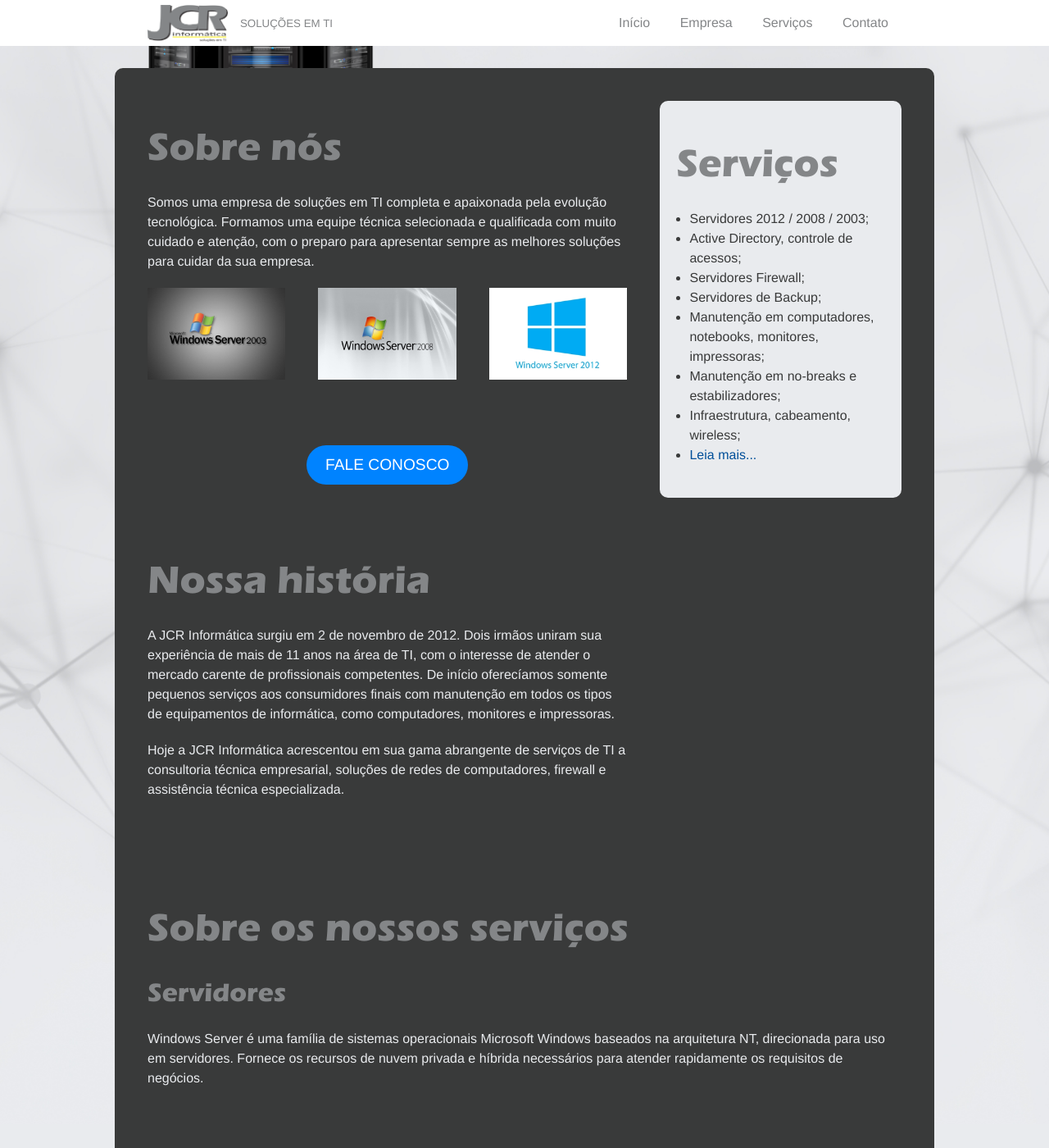
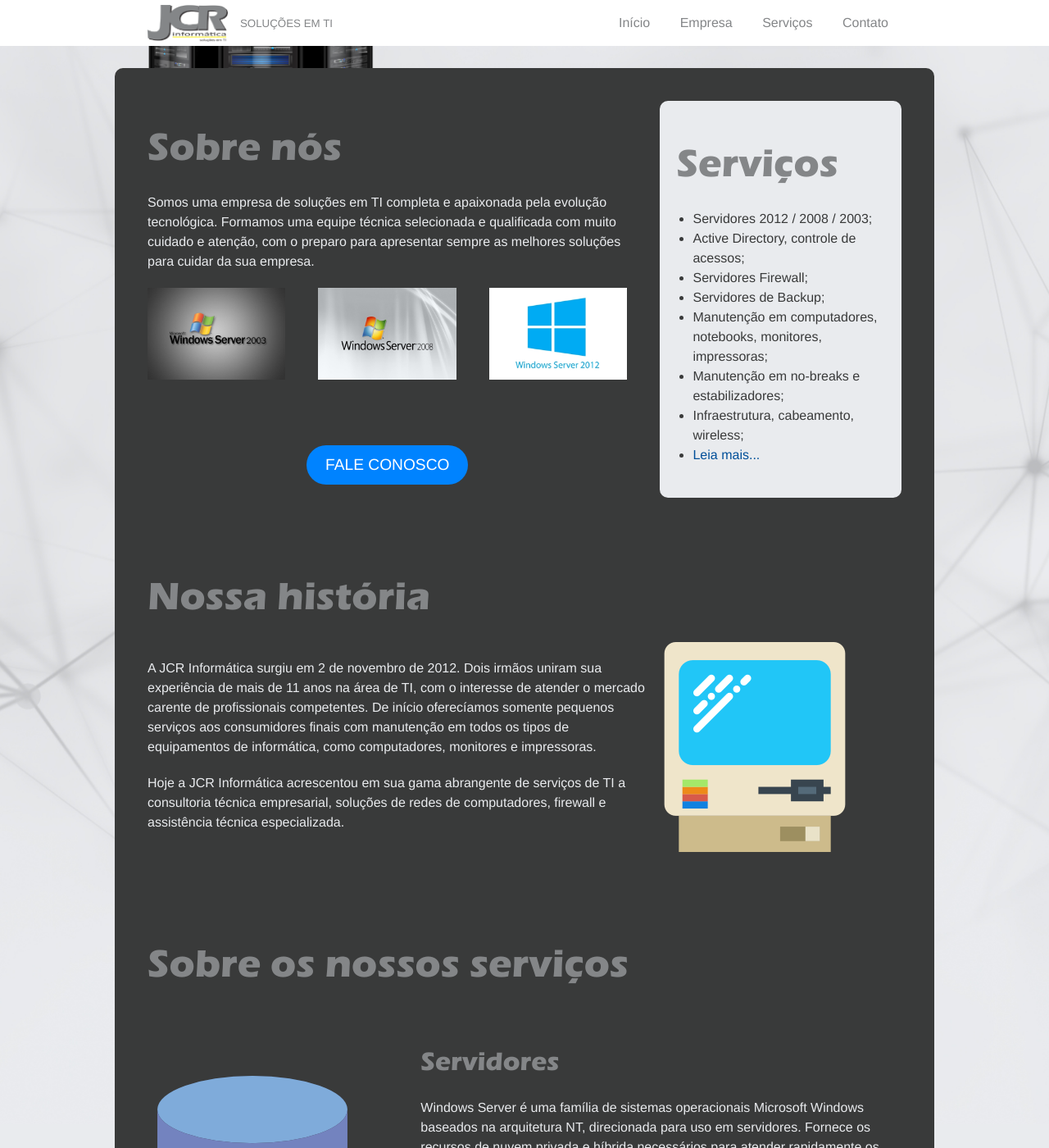
Before and after one commit to JCRInformatica/JCRInformatica.github.io, a Jekyll site: the page built from index.html, in a window 1280 px wide and 1400 px high, scrolled down 246 px. Shown: the whole window at 82% size. Built offline with Jekyll 4.4.1, drawn with Linux system fonts in a browser that asks for light colours.

Commit message:
Ilustrações

```diff
--- a/_includes/header.html
+++ b/_includes/header.html
@@ -6,7 +6,7 @@
     <a class="site-title page-link" href="{{ site.baseurl }}/"><img src="{{ '/img/Logo-JCR.png' }}" alt="{{ site.title }}"> <small>SOLUÇÕES EM TI</small></a>
 
     <nav class="site-nav">
-      <a href="#&times;" class="menu-icon">
+      <a href="#menu" class="menu-icon">
         <svg viewBox="0 0 18 15">
           <path fill="#424242" d="M18,1.484c0,0.82-0.665,1.484-1.484,1.484H1.484C0.665,2.969,0,2.304,0,1.484l0,0C0,0.665,0.665,0,1.484,0 h15.031C17.335,0,18,0.665,18,1.484L18,1.484z"/>
           <path fill="#424242" d="M18,7.516C18,8.335,17.335,9,16.516,9H1.484C0.665,9,0,8.335,0,7.516l0,0c0-0.82,0.665-1.484,1.484-1.484 h15.031C17.335,6.031,18,6.696,18,7.516L18,7.516z"/>
--- a/_sass/_base.sass
+++ b/_sass/_base.sass
@@ -58,7 +58,7 @@ figcaption
  * Lists
  */
 ul, ol
-    margin-left: 1em
+    margin-left: $spacing-unit / 2
 
 
 li
@@ -76,6 +76,11 @@ h1, h2, h3, h4, h5, h6
 @for $i from 1 through 6
     h#{$i}
         font-size: $base-font-size * ( 6 / $i )
+
+        @if $i < 5
+
+            +media-query($content-width)
+                font-size: $base-font-size * ( 4 / $i )
 
 
 
--- a/_sass/_grid.sass
+++ b/_sass/_grid.sass
@@ -44,13 +44,10 @@
         align-items: stretch
 
     +variant(spacing)
-        > :not(:last-child)
-            margin-right: $spacing-unit
+        +media-greater($on-palm)
+            > :not(:last-child)
+                margin-right: $spacing-unit
         +media-query($on-palm)
-            > :not(:first-child)
-                margin-left: 0
-            > :not(:last-child)
-                margin-right: 0
             > *
                 margin-bottom: $spacing-unit / 2
 
@@ -87,10 +84,8 @@
             display: inline-block
 
             +media-greater($on-palm)
-                flex-basis: 50%
-                width: 50%
+                flex-basis: 45%
+                flex-basis: calc(50% - #{$spacing-unit})
 
-                &:nth-child(odd)
-                    margin-left: 0 !important
                 &:nth-child(even)
-                    margin-right: 0 !important
+                    margin-right: 0
--- a/_sass/_layout.sass
+++ b/_sass/_layout.sass
@@ -183,7 +183,23 @@
 
     .empresa-aside
 
+.section-servicos
 
+    article
+        margin-top: $spacing-unit
+        margin-bottom: $spacing-unit
+
+        &:nth-child(odd)
+
+            .figure
+
+                +media-greater($on-palm)
+                    order: 1
+                    margin-left: $spacing-unit
+                    margin-right: 0
+
+                    img
+                        float: right
 
 
 
--- a/index.html
+++ b/index.html
@@ -28,8 +28,10 @@ sections:
 </section>
 
 <section class="page-content first section-empresa" id="empresa">
-  <div class="wrapper" data-grid="spacing start">
-    <div data-cell="2of3">
+  <div class="wrapper">
+
+    <div data-grid="spacing start">
+      <article data-cell="2of3">
         <h2>Sobre nós</h2>
         <p>Somos uma empresa de soluções em TI completa e apaixonada pela evolução tecnológica. Formamos uma equipe técnica selecionada e qualificada com muito cuidado e atenção, com o preparo para apresentar sempre as melhores soluções para cuidar da sua empresa.</p>
 
@@ -65,19 +63,40 @@ sections:
 
       </aside>
     </div>
+
+    <article>
+      <h2>Nossa história</h2>
+      <div data-grid="">
+        <div data-cell="2of3">
+          <p>A JCR Informática surgiu em 2 de novembro de 2012. Dois irmãos uniram sua experiência de mais de 11 anos na área de TI, com o interesse de atender o mercado carente de profissionais competentes. De início oferecíamos somente pequenos serviços aos consumidores finais com manutenção em todos os tipos de equipamentos de informática, como computadores, monitores e impressoras.</p>
+          <p>Hoje a JCR Informática acrescentou em sua gama abrangente de serviços de TI a consultoria técnica empresarial, soluções de redes de computadores, firewall e assistência técnica especializada.</p>
+        </div>
+        <div data-cell="1of3"><img src="/img/icons/macintosh.png" alt="computador antigo"></div>
+      </div>
+    </article>
+
+  </div>
 </section>
 
-<section class="page-content last" id="servicos">
+<section class="page-content last section-servicos" id="servicos">
   <div class="wrapper">
     <h2>Sobre os nossos serviços</h2>
 
+    <article data-grid="center spacing">
+      <div data-cell="1of3" class="figure"><img src="/img/icons/database-1.png" alt="Servidores"></div>
+      <div data-cell="2of3">
         <h3>Servidores</h3>
         <p>Windows Server é uma família de sistemas operacionais Microsoft Windows baseados na arquitetura NT, direcionada para uso em servidores. Fornece os recursos de nuvem privada e híbrida necessários para atender rapidamente os requisitos de negócios.</p>
 
         <div class="call-to-action">
           <p><a href="#contato" data-btn>Solicite um serviço</a></p>
         </div>
+      </div>
+    </article>
 
+    <article data-grid="center spacing">
+      <div data-cell="1of3" class="figure"><img src="/img/icons/server.png" alt="Controle de acessos"></div>
+      <div data-cell="2of3">
         <h3>Active Directory e controle de acessos</h3>
         <p>Peça fundamental no Windows Server, o serviço de diretórios da Microsoft facilita vida do administrador da rede.</p>
         <blockquote>
@@ -85,24 +104,50 @@ sections:
           <p><small>&#8212; Wikipedia</small></p>
         </blockquote>
         <p>Active Directory, o serviço de diretório da Microsoft, foi introduzido em 1996 no Windows 2000 Server Edition, mas foi a partir do lançamento do Windows Server 2003 que ele realmente ganhou vigor. Representa uma das mais importantes facilidades do Windows Server 2003. É composto por um conjunto de ferramentas para o armazenamento e controle de informações sobre toda a configuração da rede, incluindo dispositivos e usuários.</p>
+      </div>
+    </article>
 
+    <article data-grid="center spacing">
+      <div data-cell="1of3" class="figure"><img src="/img/icons/firewall.png" alt="Firewall"></div>
+      <div data-cell="2of3">
         <h3>Firewall e Backup</h3>
         <p>Um firewall é um dispositivo de uma rede de computadores que tem por objetivo aplicar uma política de segurança a um determinado ponto de rede. Os firewalls são geralmente associados a redes TCP-IP.</p>
         <p>Este dispositivo de segurança pode existir na forma de software e de hardware. A combinação de ambos normalmente é chamado de appliance. A complexidade de instalação depende do tamanho da rede, da política de segurança, da quantidade de regras que controlam o fluxo de entrada e saída de informações e do grau de segurança desejado.</p>
         <p><strong>Servidores de backup:</strong> Nos dias de hoje, onde o papel é cada vez mais substituído por mídias digitais, é essencial para as empresas possuirem um sistema de backups confiável. A JCR tem um portifólio completo de soluções de segurança para proteger seus dados, inclusive backup.</p>
+      </div>
+    </article>
 
+    <article data-grid="center spacing">
+      <div data-cell="1of3" class="figure"><img src="/img/icons/sound-card.png" alt="Hardware"></div>
+      <div data-cell="2of3">
         <h3>Manutenção de hardware</h3>
+        <div data-grid="row nowrap spacing">
+          <div data-cell=""><img src="/img/icons/laptop.png" alt="notebooks"></div>
+          <div data-cell=""><img src="/img/icons/printer.png" alt="impressoras"></div>
+          <div data-cell=""><img src="/img/icons/video-card.png" alt="placas"></div>
+        </div>
         <p>Garantimos à sua empresa o suporte completo de manutenção e reparos em computadores desktop, notebooks, monitores, impressoras, no-breaks e estabilizadores.</p>
+      </div>
+    </article>
 
+    <article data-grid="center spacing">
+      <div data-cell="1of3" class="figure"><img src="/img/icons/network.png" alt="redes"></div>
+      <div data-cell="2of3">
         <h3>Infraestrutura</h3>
         <p>Fazemos toda a infraestrutura, desde cabeamento com padrões de instalação, até redes sem fio (wireless). Há diversos tipos de cabos que podem atender às várias necessidades e tamanhos de redes, de pequenas redes domésticas até grandes sistemas corporativos.</p>
+        <div data-grid="">
+          <div data-cell>
             <ul>
               <li>Coaxial (fino e grosso);</li>
               <li>Par trançado (blindado e não blindado);</li>
               <li>Fibra óptica (mono e multi-modo)</li>
             </ul>
             <p>* A compreensão das diferentes aplicações de cabos é que determina quando utilizar cada tipo.</p>
-
+          </div>
+          <div data-cell><img src="/img/icons/hdmi.png" alt="cabos"></div>
+        </div>
+      </div>
+    </article>
 
   </div>
 </section>
```
Also changed, not shown: other parts of index.html (+1 -5 lines), img/icons/backup.png (added), img/icons/copy-machine.png (added), img/icons/database-1.png (added), img/icons/database.png (added), img/icons/firewall.png (added), img/icons/hdmi.png (added), img/icons/laptop.png (added), img/icons/macintosh.png (added), img/icons/monitor.png (added), img/icons/network.png (added), img/icons/printer.png (added), img/icons/server.png (added), img/icons/sound-card.png (added), 2 more files. Lines whose indentation alone changed are shown as unchanged.
